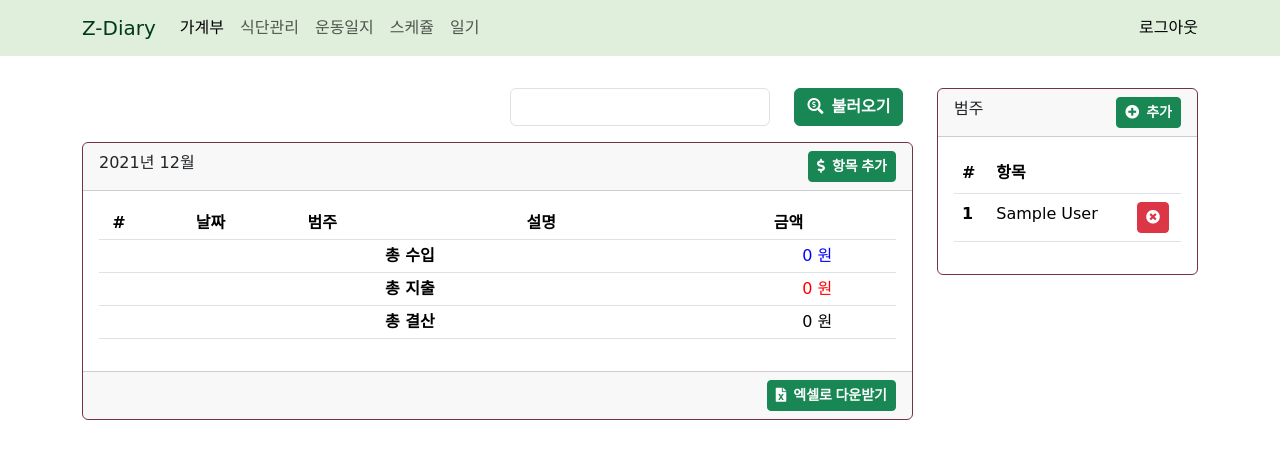
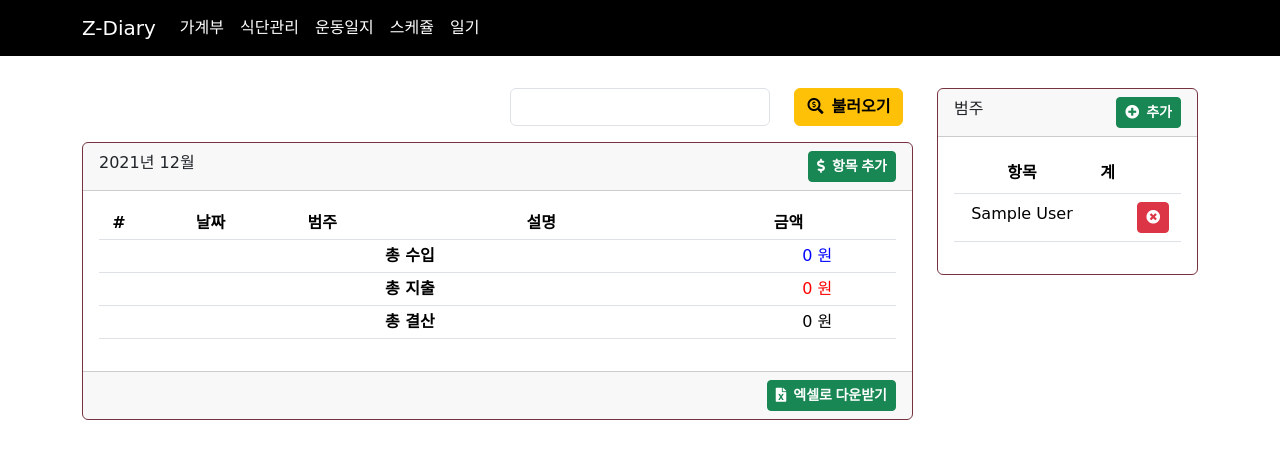
Before and after one commit to JihyunYou/z_diary, a Django app: page /account_book/ in a window 1280 px wide. Shown: the top 459 px of the page. Run offline with Django 4.2, Linux system fonts and the light colour scheme; a user stored in the database is signed in; tables that the repository leaves empty hold one stand-in row (values such as "Sample post"); some libraries are stand-ins or nearby versions; some web fonts are replaced.

Commit message:
가계부 항목 수정, 세부 페이지 개발

```diff
--- a/account_book_app/templates/account_book_app/account_book_contents.html
+++ b/account_book_app/templates/account_book_app/account_book_contents.html
@@ -20,7 +20,7 @@
                             {% bootstrap_field date_form.input_date show_label=False %}
                         </div>
                         <div class="col-2">
-                            <button id="get_accounts_btn" type="submit" class="btn btn-success float-right">
+                            <button id="get_accounts_btn" type="submit" class="btn btn-warning float-right">
                                 <i class="fas fa-search-dollar">&nbsp;&nbsp;불러오기</i>
                             </button>
                         </div>
@@ -59,11 +59,17 @@
                             </thead>
                             <tbody>
                                 {% for account in account_objs %}
-                                <tr>
+                                <tr onClick="location.href='/account_book/{{ account.id }}/account_detail'">
                                     <th scope="row" class="text-end">{{ forloop.counter }}</th>
                                     <td class="text-center">{{ account.date | date:"Y-m-d ( D )"}}</td>
                                     <td class="text-center">{{ account.category_id.name }}</td>
-                                    <td class="px-3">{{ account.description }}</td>
+                                    <td style="
+                                        max-width: 100px;
+                                        overflow: hidden;
+                                        text-overflow: ellipsis;
+                                        white-space: nowrap;
+                                    "
+                                    >{{ account.description }}</td>
                                     <td
                                         class="text-end px-4"
                                         style="
@@ -139,21 +145,28 @@
                         <table class="table table-hover">
                             <thead>
                                 <tr>
-                                    <th scope="col">#</th>
-                                    <th scope="col">항목</th>
+                                    <th class="text-center">항목</th>
+                                    <th class="text-center">계</th>
                                     <th></th>
                                 </tr>
                             </thead>
                             <tbody>
                                 {% for category in category_objs %}
                                 <tr>
-                                    <th scope="row">{{ forloop.counter }}</th>
-                                    <td>{{ category.name  }}</td>
+                                    <td class="text-center">{{ category.name  }}</td>
+                                    <td class="text-end">
+                                    {% for sum in category_sum %}
+                                        {% if sum.category_id == category.id %}
+                                            {{ sum.sum_amount | intcomma }} 원
+                                        {% endif %}
+                                    {% endfor %}
+                                    </td>
+
                                     <td class="text-center">
                                         <form action="del_category/" method="post">
                                             {% csrf_token %}
                                             <input type="hidden" name="category_id" value="{{ category.id }}">
-                                            <button type="submit" class="btn btn-danger btn-sm">
+                                            <button type="submit" class="btn btn-danger btn-sm" id="del_category_btn">
                                                 <i class="fas fa-times-circle"></i>
                                             </button>
                                         </form>
@@ -185,7 +198,7 @@
                         </div>
                         <div class="modal-footer">
                             <button type="button" class="btn btn-secondary" data-bs-dismiss="modal">닫기</button>
-                            <button type="submit" class="btn btn-success float-right">저장</button>
+                            <button type="submit" class="btn btn-primary float-right">저장</button>
                         </div>
                     </form>
                 </div>
@@ -209,9 +222,37 @@
                         </div>
                         <div class="modal-footer">
                             <button type="button" class="btn btn-secondary" data-bs-dismiss="modal">닫기</button>
-                            <button type="submit" class="btn btn-success float-right">저장</button>
+                            <button type="submit" class="btn btn-primary float-right">저장</button>
                         </div>
                     </form>
+                </div>
+            </div>
+        </div>
+
+        <!-- Delete Category Modal -->
+        <div class="modal fade" id="deleteCategoryModal" tabindex="-1" aria-labelledby="exampleModalLabel" aria-hidden="true">
+            <div class="modal-dialog">
+                <div class="modal-content">
+                    <div class="modal-header">
+                        <h5 class="modal-title" id="exampleModalLabel">경고</h5>
+                        <button type="button" class="btn-close" data-bs-dismiss="modal" aria-label="Close"></button>
+                    </div>
+                    <div class="modal-body">
+                        범주 삭제시 해당 범주의 가계부 정보의 카테고리 정보도 함께 삭제 됩니다.
+                    </div>
+                    <div class="modal-footer">
+                        <form action="del_category/" method="post">
+                            {% csrf_token %}
+                            <input type="hidden" name="category_id" value="{{ category.id }}">
+                            <button type="submit" class="btn btn-danger btn-sm">
+                                <i class="fas fa-times-circle"></i>
+                            </button>
+                        </form>
+                    <button type="button" class="btn btn-secondary" data-bs-dismiss="modal">닫기</button>
+                    <a class="btn btn-danger float-right" href="/account_book/del_category/" role="button">
+                        삭제
+                    </a>
+                    </div>
                 </div>
             </div>
         </div>
@@ -229,6 +270,10 @@
         var wb = XLSX.utils.table_to_book(document.getElementById('account_book_table'), {sheet:"sheet1", raw:true});
         XLSX.writeFile(wb, ('가계부_{{ account_year }}_{{ account_month }}.xlsx'));
     });
+
+    $('#del_category_btn').click(function() {
+        alert("가계부 항목의 해당 카테고리 정보도 함께 삭제됩니다");
+    });
 </script>
 
 <script>
--- a/account_book_app/views.py
+++ b/account_book_app/views.py
@@ -14,7 +14,7 @@ from account_book_app.models import Category, Account
 class DateForm(forms.Form):
     input_date = forms.DateField(
         input_formats=['%Y-%m-%d'],
-        label='원하는 월을 고르세요',
+        label='조회할 월을 고르세요',
         widget=MonthPickerInput(
             attrs={
                 'id': 'input_date',
@@ -94,6 +94,13 @@ def show_contents(request):
         account_year = datetime.today().year
         account_month = datetime.today().month
 
+    category_sum = Account.get_sum_by_category(
+        None,
+        request.user.id,
+        account_year,
+        account_month
+    )
+
     income = 0
     expense = 0
     for account in account_objs:
@@ -106,6 +113,7 @@ def show_contents(request):
 
     context['category_objs'] = category_objs
     context['account_objs'] = account_objs
+    context['category_sum'] = category_sum
     context['account_form'] = account_form
     context['category_form'] = category_form
 
@@ -160,6 +168,50 @@ def del_account(request):
     return redirect(show_contents)
 
 
+def account_detail(request, account_id):
+    # 로그인 하지 않은 사용자가 URL을 통해 회원을 삭제하는 것을 막음
+    if not request.user.is_authenticated:
+        print("권한 없는 사용자의 가계부 내용 등록 차단")
+        return redirect(show_contents)
+
+    context = {}
+    account_obj = Account.objects.get(pk=account_id)
+
+    account_form = AccountForm(request.POST or None, instance=account_obj)
+    if account_form.is_valid():
+        account_form.save()
+        return redirect(account_detail, account_id=account_id)
+
+    context['account_obj'] = account_obj
+    context['account_form'] = account_form
+
+    return render(
+        request,
+        'account_book_app/account_detail.html',
+        context,
+    )
+
+def update_account(request):
+    # 로그인 하지 않은 사용자가 URL을 통해 회원을 삭제하는 것을 막음
+    if not request.user.is_authenticated:
+        print("권한 없는 사용자의 가계부 내용 등록 차단")
+        return redirect(show_contents)
+
+    if request.POST:
+        account_form = AccountForm(request.POST or None)
+        if account_form.is_valid():
+            account = account_form.save(commit=False)
+
+            account.user_id = request.user
+            account.created_by = request.user
+
+            account.save()
+
+            return redirect(show_contents)
+
+    return redirect(show_contents)
+
+
 def add_category(request):
     # 로그인 하지 않은 사용자가 URL을 통해 회원을 삭제하는 것을 막음
     if not request.user.is_authenticated:
--- a/common_app/templates/common_app/base.html
+++ b/common_app/templates/common_app/base.html
@@ -28,7 +28,7 @@
             font-family: 'default';
         }
         .navbar {
-            background-color: #e0efdc;
+            background-color: black;
         }
 
         .card {
@@ -36,6 +36,9 @@
         }
         .card-header {
 <!--            background-color: #e0efdc;-->
+        }
+        .active a {
+            color: orange;
         }
     </style>
 
@@ -57,7 +60,7 @@
 <body>
     <nav class="navbar navbar-expand-lg navbar-light">
         <div class="container">
-            <a class="navbar-brand" href="/" style="color: #003a1b;">
+            <a class="navbar-brand" href="/" style="color: white;">
 <!--                <img src="/static/img/logo_white.jpg" alt="" width="50" height="50">-->
                 Z-Diary
             </a>
@@ -69,27 +72,27 @@
             <div class="collapse navbar-collapse" id="navbarText">
                 <ul class="navbar-nav me-auto mb-2 mb-lg-0">
                     <li class="nav-item">
-                        <a class="nav-link active" aria-current="page" href="/account_book">가계부</a>
+                        <a class="nav-link" aria-current="page" href="/account_book" style="color: white;">가계부</a>
                     </li>
                     <li class="nav-item">
-                        <a class="nav-link" href="/dev">식단관리</a>
+                        <a class="nav-link" href="/dev" style="color: white;">식단관리</a>
                     </li>
                     <li class="nav-item">
-                        <a class="nav-link" href="/dev">운동일지</a>
+                        <a class="nav-link" href="/dev" style="color: white;">운동일지</a>
                     </li>
                     <li class="nav-item">
-                        <a class="nav-link" href="/dev">스케쥴</a>
+                        <a class="nav-link" href="/dev" style="color: white;">스케쥴</a>
                     </li>
                     <li class="nav-item">
-                        <a class="nav-link" href="/dev">일기</a>
+                        <a class="nav-link" href="/dev" style="color: white;">일기</a>
                     </li>
                 </ul>
 
                 <span class="navbar-text">
                     {% if user.is_authenticated %}
-                        <a class="nav-link btn btn-outline-light" href="/logout">로그아웃</a>
+                        <a class="nav-link btn btn-warning" href="/logout">로그아웃</a>
                     {% else %}
-                        <a class="nav-link btn btn-outline-light" href="/login">로그인</a>
+                        <a class="nav-link btn btn-warning" href="/login">로그인</a>
                     {% endif %}
                 </span>
             </div>
--- a/common_app/templates/common_app/login.html
+++ b/common_app/templates/common_app/login.html
@@ -45,7 +45,7 @@
 
                         <br>
                         <div class="text-end">
-                            <input type="submit" class="btn btn-success" value="로그인">
+                            <input type="submit" class="btn btn-warning" value="로그인">
                         </div>
                     </form>
 
--- a/z_diary_proj/settings.py
+++ b/z_diary_proj/settings.py
@@ -109,8 +109,8 @@ AUTH_PASSWORD_VALIDATORS = [
 # Internationalization
 # https://docs.djangoproject.com/en/4.0/topics/i18n/
 
-LANGUAGE_CODE = 'en-us'
-
+# LANGUAGE_CODE = 'en-us'
+LANGUAGE_CODE = 'ko-KR'
 TIME_ZONE = 'UTC'
 
 USE_I18N = True
--- a/z_diary_proj/urls.py
+++ b/z_diary_proj/urls.py
@@ -34,6 +34,7 @@ urlpatterns = [
     # account_book
     path('account_book/', account_book_app.views.show_contents),
     path('account_book/add_account/', account_book_app.views.add_account),
+    path('account_book/<int:account_id>/account_detail/', account_book_app.views.account_detail),
     path('account_book/del_account/', account_book_app.views.del_account),
     path('account_book/add_category/', account_book_app.views.add_category),
     path('account_book/del_category/', account_book_app.views.del_category),
```
Also changed, not shown: account_book_app/models.py (+18 -1 lines), account_book_app/templates/account_book_app/account_detail.html (added, +106 -0 lines).
